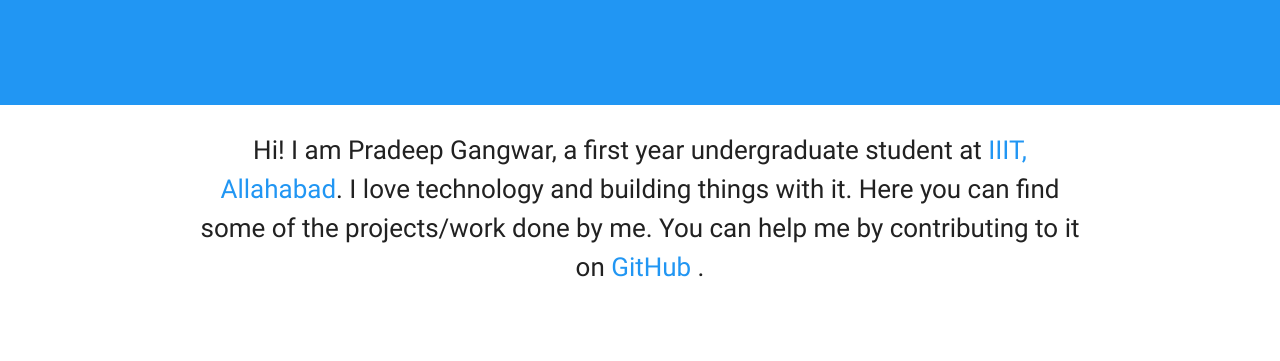
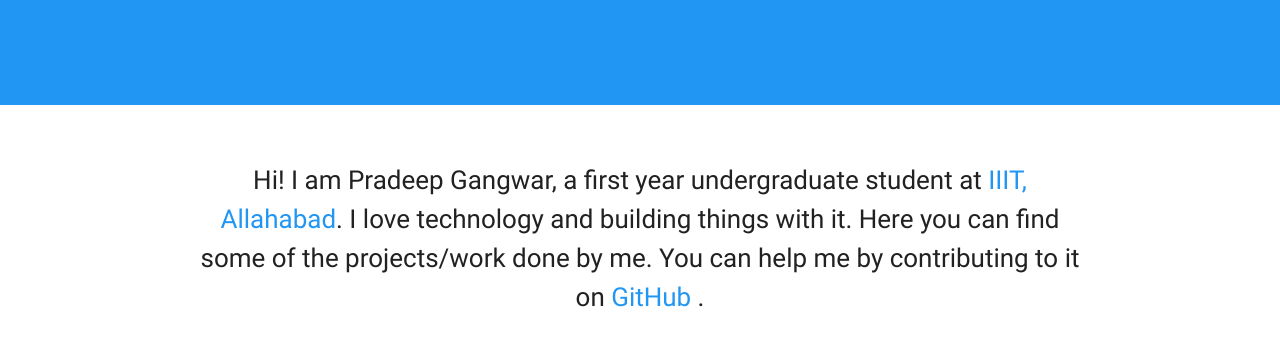
Before and after one commit to pradeepgangwar/pradeepgangwar.github.io, a plain HTML site: page index.html in a window 1280 px wide. Shown: the part 591-952 px from the top of the page. Drawn offline with Linux system fonts and the light colour scheme.

Commit message:
Added Margin to intro

```diff
--- a/css/main.css
+++ b/css/main.css
@@ -25,6 +25,10 @@
 #upper_intro{
 	margin: 0px;
 	font-size: 25px;
+}
+
+#intro{
+	margin-top: 30px;
 }
 
 
```
